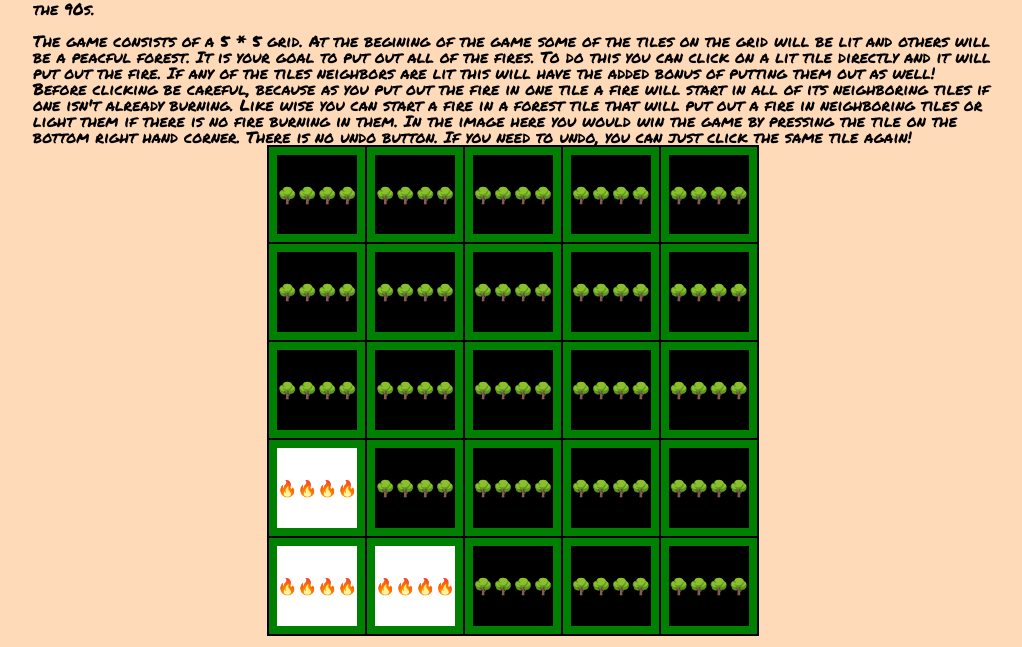
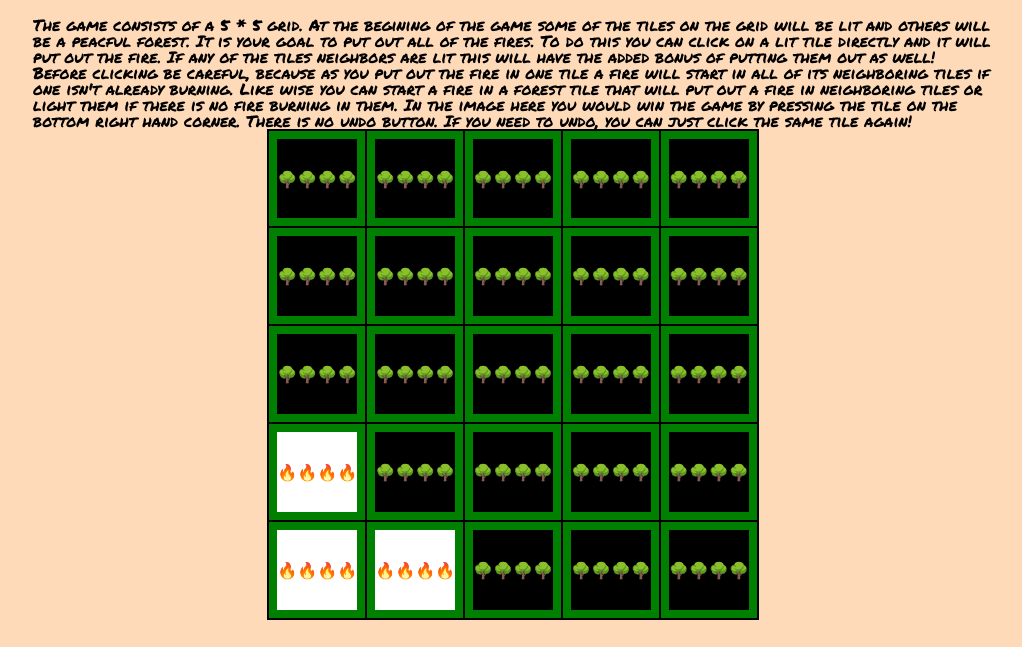
Before and after one commit to whilekofman/extinguish, a website built with webpack: page index.html in a window 1280 px wide. Shown: the part 153-800 px from the top of the page, without its empty margins (127-1149 px from the left). Built offline with nearby package versions, Linux system fonts and the light colour scheme.

Commit message:
small updates

```diff
--- a/index.html
+++ b/index.html
@@ -28,8 +28,7 @@
             </header>
 
             <div id="about">
-                <p>Welcome to Extinguish! The goal of Extinguish is to put out all of the fires!Welcome to Extinguish! The goal of
-                    Extinguish is to put out all of the fires! This game is inspired by the game Lights
+                <p>Welcome to Extinguish! The goal of Extinguish is to put out all of the fires! This game is inspired by the game Lights
                     Out produced by Tiger Electronics in the 90s.<br>
                     <br>The game consists of a 5 * 5 grid. At the begining of the game some of the tiles on the grid will be lit and
                     others
--- a/src/styles/page_styles.scss
+++ b/src/styles/page_styles.scss
@@ -16,6 +16,7 @@ body{
     align-items: stretch;
 }
 .game-name{
+    font-family: 'Permanenet Marker', 'Permanent Marker';
     font-size: 8vw;
     z-index: 200
 
```
Also changed, not shown: README.md, dist/main.css, 1 other file.
